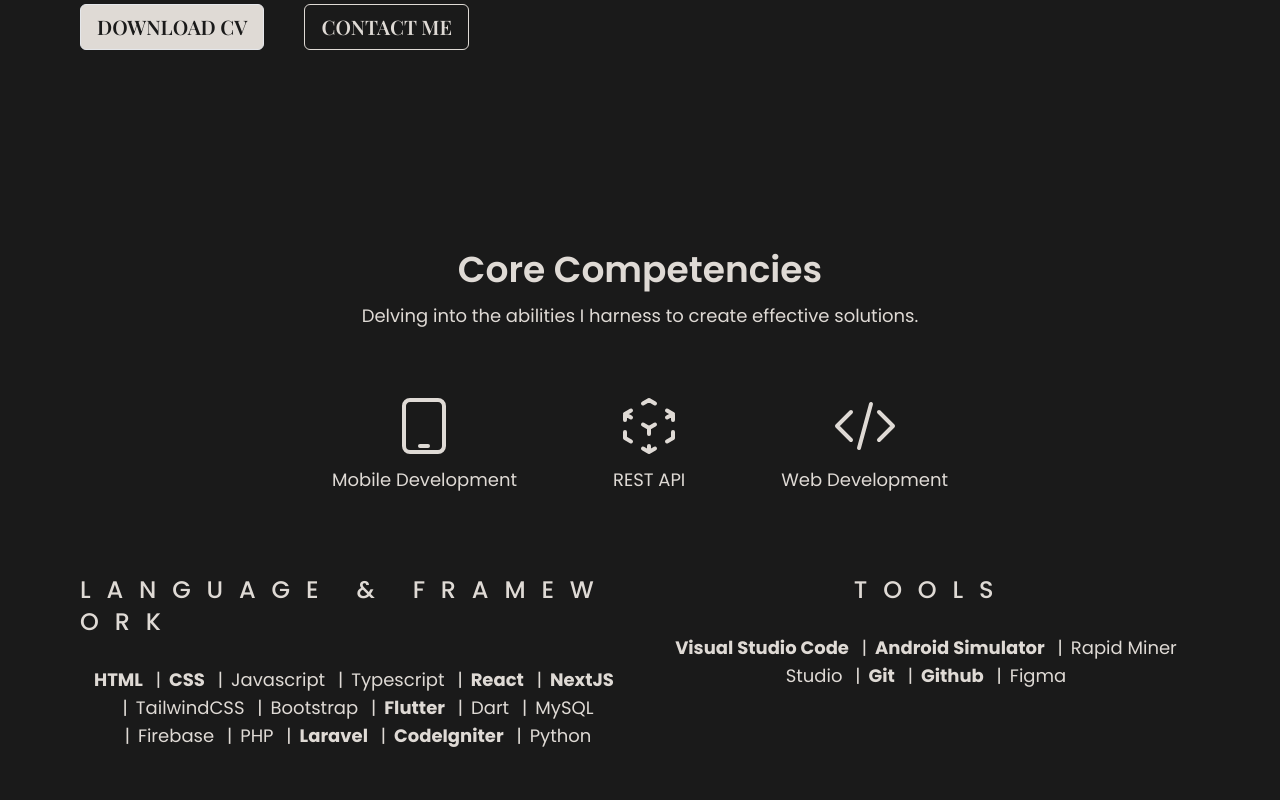
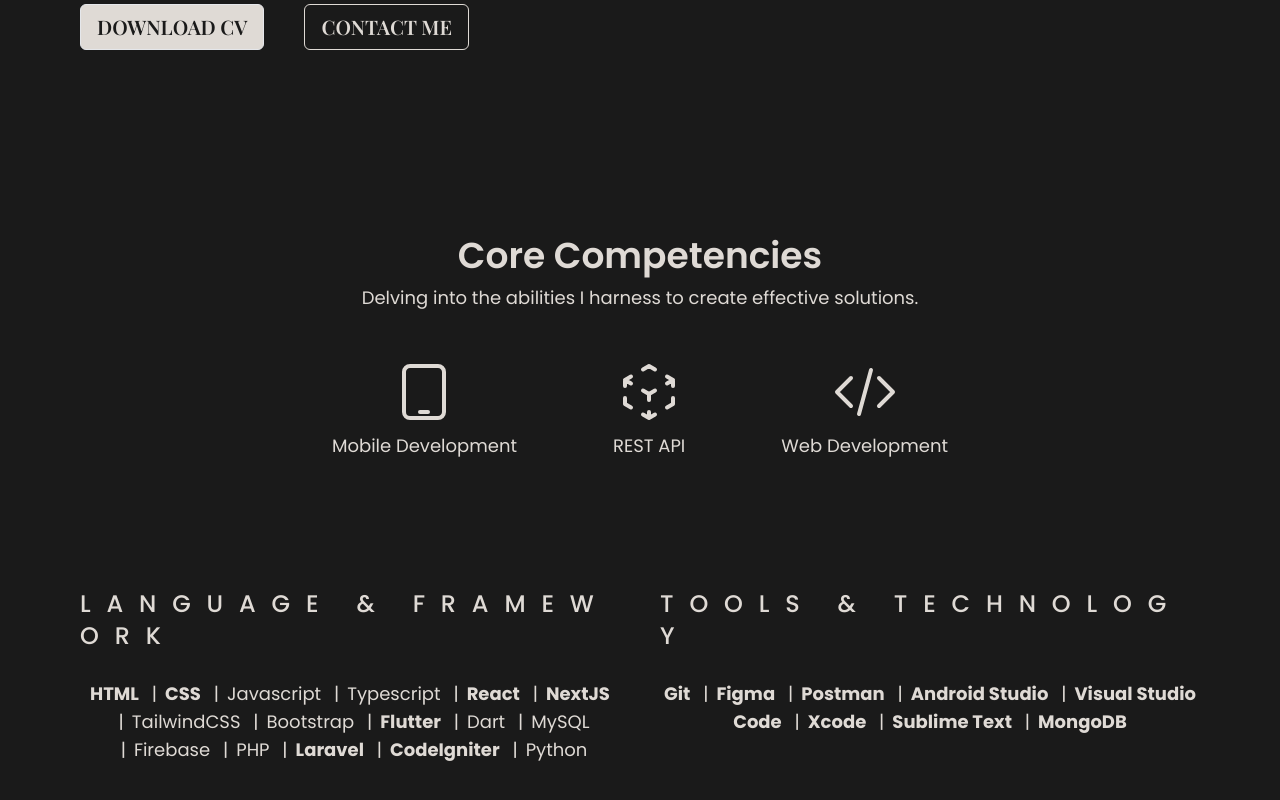
Before and after one commit to NgurahAp/portfolio_react, a React (Vite) app: page / in a window 1280 px wide. Shown: the part 700-1500 px from the top of the page. Built offline with nearby package versions, Linux system fonts and the light colour scheme; a web font is replaced by a local one.

Commit message:
Done animation on skills section

```diff
--- a/package.json
+++ b/package.json
@@ -21,7 +21,8 @@
     "lucide-react": "^0.453.0",
     "prop-types": "^15.8.1",
     "react": "^18.3.1",
-    "react-dom": "^18.3.1"
+    "react-dom": "^18.3.1",
+    "react-intersection-observer": "^9.13.1"
   },
   "devDependencies": {
     "@eslint/js": "^9.9.0",
--- a/src/components/Navbar.jsx
+++ b/src/components/Navbar.jsx
@@ -47,8 +47,8 @@ export const Navbar = () => {
     visible: {
       opacity: 1,
       transition: {
-        staggerChildren: 0.1,
-        delayChildren: 0.1, // Delay after line animation
+        staggerChildren: 0.05, // Menurunkan delay antar huruf
+        delayChildren: 0.1, // Delay setelah animasi garis
       },
     },
   };
@@ -60,8 +60,8 @@ export const Navbar = () => {
       y: 0,
       transition: {
         type: "spring",
-        damping: 12,
-        stiffness: 200,
+        damping: 9, // Menurunkan damping untuk mempercepat animasi
+        stiffness: 300, // Menambahkan stiffness untuk mempercepat respons
       },
     },
   };
--- a/src/components/Skills.jsx
+++ b/src/components/Skills.jsx
@@ -1,15 +1,114 @@
+import { useEffect, useRef, useState } from "react";
+import { motion } from "framer-motion";
+
 export const Skills = () => {
+  const [isVisible, setIsVisible] = useState(false);
+  const sectionRef = useRef(null);
+
+  const containerVariants = {
+    hidden: { opacity: 0 },
+    visible: {
+      opacity: 1,
+      transition: { staggerChildren: 0.5 },
+    },
+  };
+
+  const itemVariants = {
+    hidden: { y: 20, opacity: 0 },
+    visible: {
+      y: 0,
+      opacity: 1,
+      transition: { type: "spring", stiffness: 80, delay: 0.5 },
+    },
+  };
+
+  // Variants for framework and tools
+  const frameworkVariants = {
+    hidden: { x: -50, opacity: 0 },
+    visible: {
+      x: 0,
+      opacity: 1,
+      transition: { type: "spring", stiffness: 150, delay: 1.5 },
+    },
+  };
+
+  const toolsVariants = {
+    hidden: { x: 50, opacity: 0 },
+    visible: {
+      x: 0,
+      opacity: 1,
+      transition: { type: "spring", stiffness: 150, delay: 2 },
+    },
+  };
+
+  useEffect(() => {
+    const observer = new IntersectionObserver(
+      ([entry]) => {
+        if (entry.isIntersecting) {
+          setIsVisible(true);
+          observer.disconnect(); // Stop observing once it's visible
+        }
+      },
+      { threshold: 0.1 } // Adjust threshold as needed
+    );
+
+    if (sectionRef.current) {
+      observer.observe(sectionRef.current);
+    }
+
+    return () => {
+      observer.disconnect();
+    };
+  }, []);
+
   return (
-    <section className="h-screen flex flex-col justify-center px-20 text-[#dfdad5] py-28">
+    <section
+      ref={sectionRef}
+      className="h-screen flex flex-col justify-center px-20 text-[#dfdad5] py-28"
+    >
       <div className="w-full items-center justify-center">
-        <h1 className="text-center text-4xl font-semibold">
+        <motion.h1
+          className="text-center text-4xl font-semibold"
+          initial={{ opacity: 0, y: -30 }}
+          animate={isVisible ? { opacity: 1, y: 0 } : { opacity: 0, y: -30 }}
+          transition={{ duration: 0.5, delay: 0.3 }}
+        >
           Core Competencies
-        </h1>
-        <h2 className="text-center text-lg pt-3">
+        </motion.h1>
+        <motion.h2
+          className="text-center text-lg pt-2"
+          initial={{ opacity: 0, y: -30 }}
+          animate={isVisible ? { opacity: 1, y: 0 } : { opacity: 0, y: -30 }}
+          transition={{ duration: 0.5, delay: 0.5 }}
+        >
           Delving into the abilities I harness to create effective solutions.
-        </h2>
-        <div className="flex gap-24 pt-16 justify-center">
-          <div className=" flex flex-col items-center justify-center">
+        </motion.h2>
+
+        <motion.div
+          className="flex gap-24 pt-12 justify-center"
+          variants={containerVariants}
+          initial="hidden"
+          animate={isVisible ? "visible" : "hidden"}
+        >
+          {[
+            {
+              icon: "M10.5 19.5h3m-6.75 2.25h10.5a2.25 2.25 0 0 0 2.25-2.25v-15a2.25 2.25 0 0 0-2.25-2.25H6.75A2.25 2.25 0 0 0 4.5 4.5v15a2.25 2.25 0 0 0 2.25 2.25Z",
+              title: "Mobile Development",
+            },
+            {
+              icon: "m21 7.5-2.25-1.313M21 7.5v2.25m0-2.25-2.25 1.313M3 7.5l2.25-1.313M3 7.5l2.25 1.313M3 7.5v2.25m9 3 2.25-1.313M12 12.75l-2.25-1.313M12 12.75V15m0 6.75 2.25-1.313M12 21.75V19.5m0 2.25-2.25-1.313m0-16.875L12 2.25l2.25 1.313M21 14.25v2.25l-2.25 1.313m-13.5 0L3 16.5v-2.25",
+              title: "REST API",
+            },
+            {
+              icon: "M17.25 6.75 22.5 12l-5.25 5.25m-10.5 0L1.5 12l5.25-5.25m7.5-3-4.5 16.5",
+              title: "Web Development",
+            },
+          ].map((skill, index) => (
+            <motion.div
+              key={index}
+              className="flex flex-col items-center justify-center"
+              variants={itemVariants}
+            >
               <svg
                 xmlns="http://www.w3.org/2000/svg"
                 fill="none"
@@ -21,53 +120,30 @@ export const Skills = () => {
                 <path
                   strokeLinecap="round"
                   strokeLinejoin="round"
-                d="M10.5 19.5h3m-6.75 2.25h10.5a2.25 2.25 0 0 0 2.25-2.25v-15a2.25 2.25 0 0 0-2.25-2.25H6.75A2.25 2.25 0 0 0 4.5 4.5v15a2.25 2.25 0 0 0 2.25 2.25Z"
+                  d={skill.icon}
                 />
               </svg>
-            <h1 className="text-center pt-2 text-lg">Mobile Development</h1>
-          </div>
-          <div className=" flex flex-col items-center">
-            <svg
-              xmlns="http://www.w3.org/2000/svg"
-              fill="none"
-              viewBox="0 0 24 24"
-              strokeWidth={1.5}
-              stroke="currentColor"
-              className="h-16"
+              <h1 className="text-center pt-2 text-lg">{skill.title}</h1>
+            </motion.div>
+          ))}
+        </motion.div>
+
+        <div className="flex pt-32 gap-x-10">
+          <motion.div
+            className="w-1/2 flex flex-col items-center"
+            variants={containerVariants}
+            initial="hidden"
+            animate={isVisible ? "visible" : "hidden"}
           >
-              <path
-                strokeLinecap="round"
-                strokeLinejoin="round"
-                d="m21 7.5-2.25-1.313M21 7.5v2.25m0-2.25-2.25 1.313M3 7.5l2.25-1.313M3 7.5l2.25 1.313M3 7.5v2.25m9 3 2.25-1.313M12 12.75l-2.25-1.313M12 12.75V15m0 6.75 2.25-1.313M12 21.75V19.5m0 2.25-2.25-1.313m0-16.875L12 2.25l2.25 1.313M21 14.25v2.25l-2.25 1.313m-13.5 0L3 16.5v-2.25"
-              />
-            </svg>
-
-            <h1 className="text-center pt-2 text-lg">REST API</h1>
-          </div>
-          <div className=" flex flex-col items-center">
-            <svg
-              xmlns="http://www.w3.org/2000/svg"
-              fill="none"
-              viewBox="0 0 24 24"
-              strokeWidth={1.5}
-              stroke="currentColor"
-              className="h-16"
-            >
-              <path
-                strokeLinecap="round"
-                strokeLinejoin="round"
-                d="M17.25 6.75 22.5 12l-5.25 5.25m-10.5 0L1.5 12l5.25-5.25m7.5-3-4.5 16.5"
-              />
-            </svg>
-            <h1 className="text-center pt-2 text-lg">Web Development</h1>
-          </div>
-        </div>
-        <div className="flex pt-20 gap-x-6">
-          <div className="w-1/2 flex flex-col  items-center">
             <h1 className="tracking-[0.2em] font-medium pb-7 text-2xl">
               L A N G U A G E &nbsp;&nbsp;&amp;&nbsp;&nbsp; F R A M E W O R K
             </h1>
-            <p className="text-center text-lg">
+            <motion.p
+              className="text-center text-lg"
+              variants={frameworkVariants}
+              initial="hidden"
+              animate={isVisible ? "visible" : "hidden"}
+            >
               <span className="font-bold">HTML</span>{" "}
               <span className="mx-2">|</span>
               <span className="font-bold">CSS</span>{" "}
@@ -95,26 +171,40 @@ export const Skills = () => {
               <span className="font-bold">CodeIgniter</span>{" "}
               <span className="mx-2">|</span>
               <span className="">Python</span>
-            </p>
-          </div>
-          <div className="w-1/2 flex flex-col  items-center">
+            </motion.p>
+          </motion.div>
+          <motion.div
+            className="w-1/2 flex flex-col items-center"
+            variants={containerVariants}
+            initial="hidden"
+            animate={isVisible ? "visible" : "hidden"}
+          >
             <h1 className="tracking-[0.2em] font-medium pb-7 text-2xl">
-              T O O L S
+              T O O L S &nbsp;&nbsp;&amp;&nbsp;&nbsp; T E C H N O L O G Y
             </h1>
-            <p className="text-center text-lg">
+            <motion.p
+              className="text-center text-lg"
+              variants={toolsVariants}
+              initial="hidden"
+              animate={isVisible ? "visible" : "hidden"}
+            >
+              <span className="font-bold">Git</span>{" "}
+              <span className="mx-2">|</span>
+              <span className="font-bold">Figma</span>{" "}
+              <span className="mx-2">|</span>
+              <span className="font-bold">Postman</span>{" "}
+              <span className="mx-2">|</span>
+              <span className="font-bold">Android Studio</span>{" "}
+              <span className="mx-2">|</span>
               <span className="font-bold">Visual Studio Code</span>{" "}
               <span className="mx-2">|</span>
-              <span className="font-bold">Android Simulator</span>{" "}
+              <span className="font-bold">Xcode</span>{" "}
               <span className="mx-2">|</span>
-              <span className="">Rapid Miner Studio</span>{" "}
+              <span className="font-bold">Sublime Text</span>{" "}
               <span className="mx-2">|</span>
-              <span className="font-bold">Git</span>{" "}
-              <span className="mx-2">|</span>
-              <span className="font-bold">Github</span>{" "}
-              <span className="mx-2">|</span>
-              <span className="">Figma</span>{" "}
-            </p>
-          </div>
+              <span className="font-bold">MongoDB</span>
+            </motion.p>
+          </motion.div>
         </div>
       </div>
     </section>
```
Also changed, not shown: 1 other file (tests, documents, lock files or other folders). Lines whose indentation alone changed are shown as unchanged.
